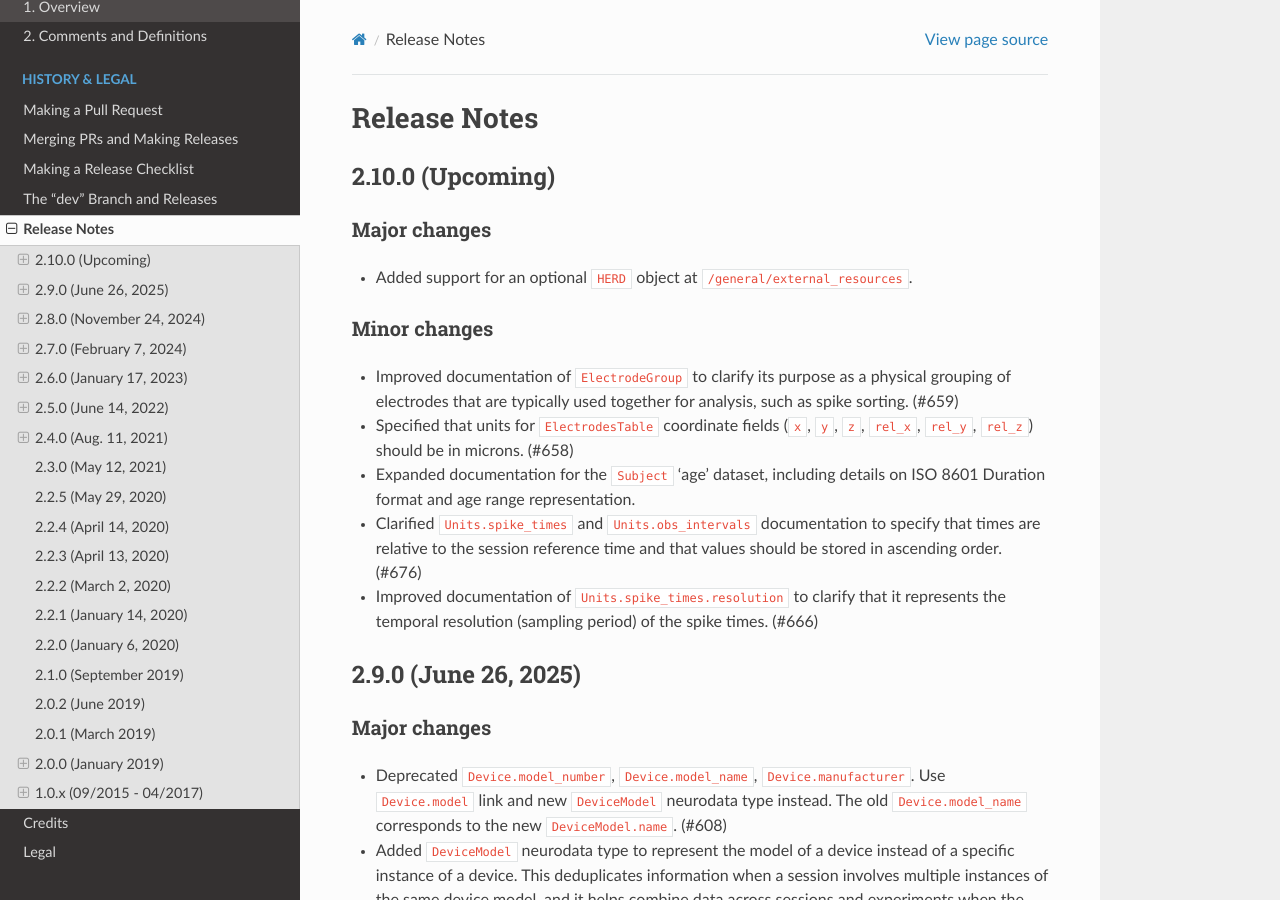
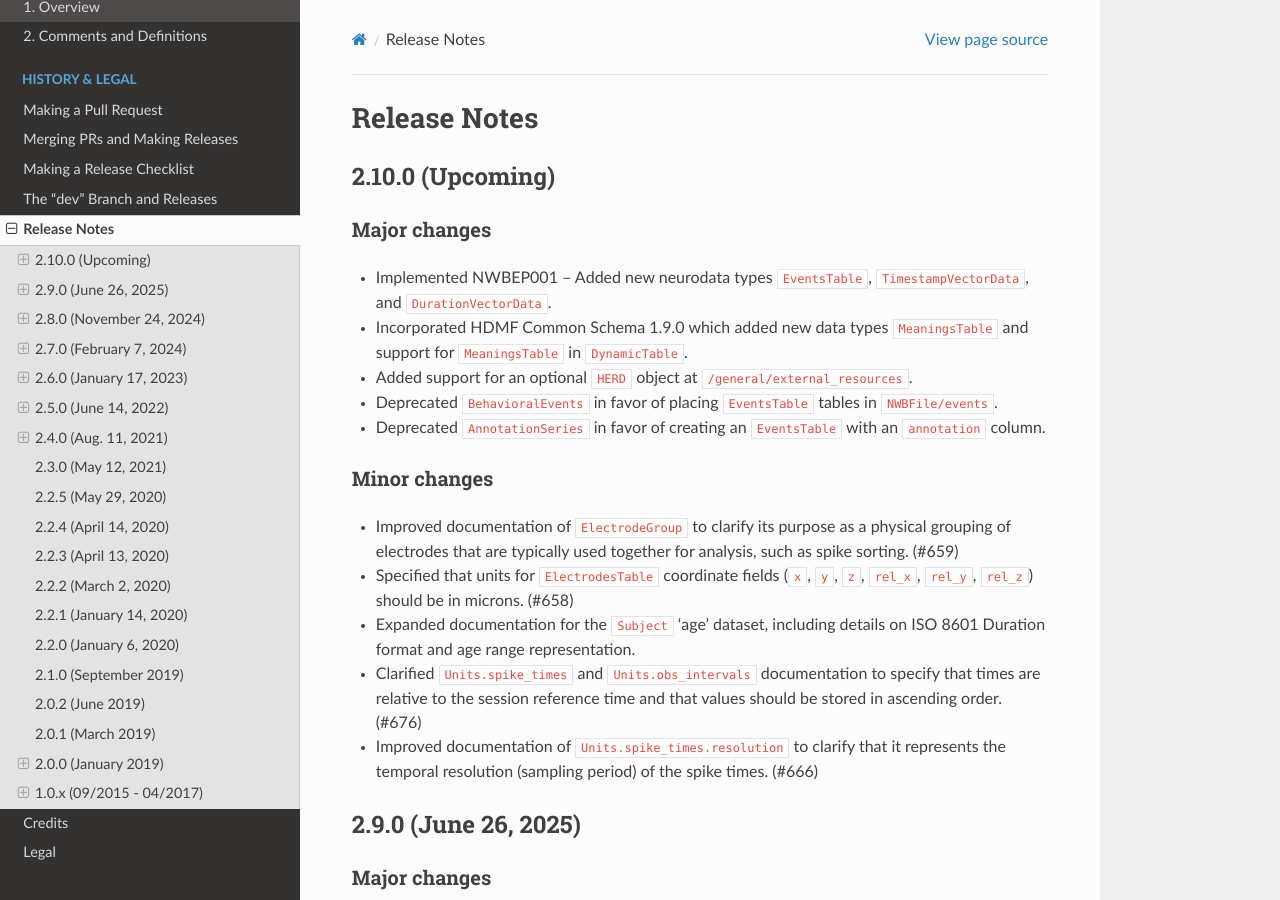
Before and after one commit to NeurodataWithoutBorders/nwb-schema, a Sphinx documentation site: the page built from docs/format/source/format_release_notes.rst, in a window 1280 px wide and 900 px high. Built offline with Sphinx 7.4.7 and the Read the Docs theme 3.1.0, drawn with Linux system fonts in a browser that asks for light colours.

Commit message:
Implement NWBEP001 (add EventsTable and more) (#645)
Co-authored-by: Claude Opus 4.6 (1M context) <noreply@anthropic.com>
Co-authored-by: Oliver Ruebel <oruebel@users.noreply.github.com>

```diff
--- a/docs/format/source/format_release_notes.rst
+++ b/docs/format/source/format_release_notes.rst
@@ -4,11 +4,15 @@ Release Notes
 =============
 
 2.10.0 (Upcoming)
----------------------
+-----------------
 
 Major changes
 ^^^^^^^^^^^^^
+- Implemented NWBEP001 -- Added new neurodata types ``EventsTable``, ``TimestampVectorData``, and ``DurationVectorData``.
+- Incorporated HDMF Common Schema 1.9.0 which added new data types ``MeaningsTable`` and support for ``MeaningsTable`` in ``DynamicTable``.
 - Added support for an optional ``HERD`` object at ``/general/external_resources``.
+- Deprecated ``BehavioralEvents`` in favor of placing ``EventsTable`` tables in ``NWBFile/events``.
+- Deprecated ``AnnotationSeries`` in favor of creating an ``EventsTable`` with an ``annotation`` column.
 
 Minor changes
 ^^^^^^^^^^^^^
```
Also changed, not shown: 6 other files.
